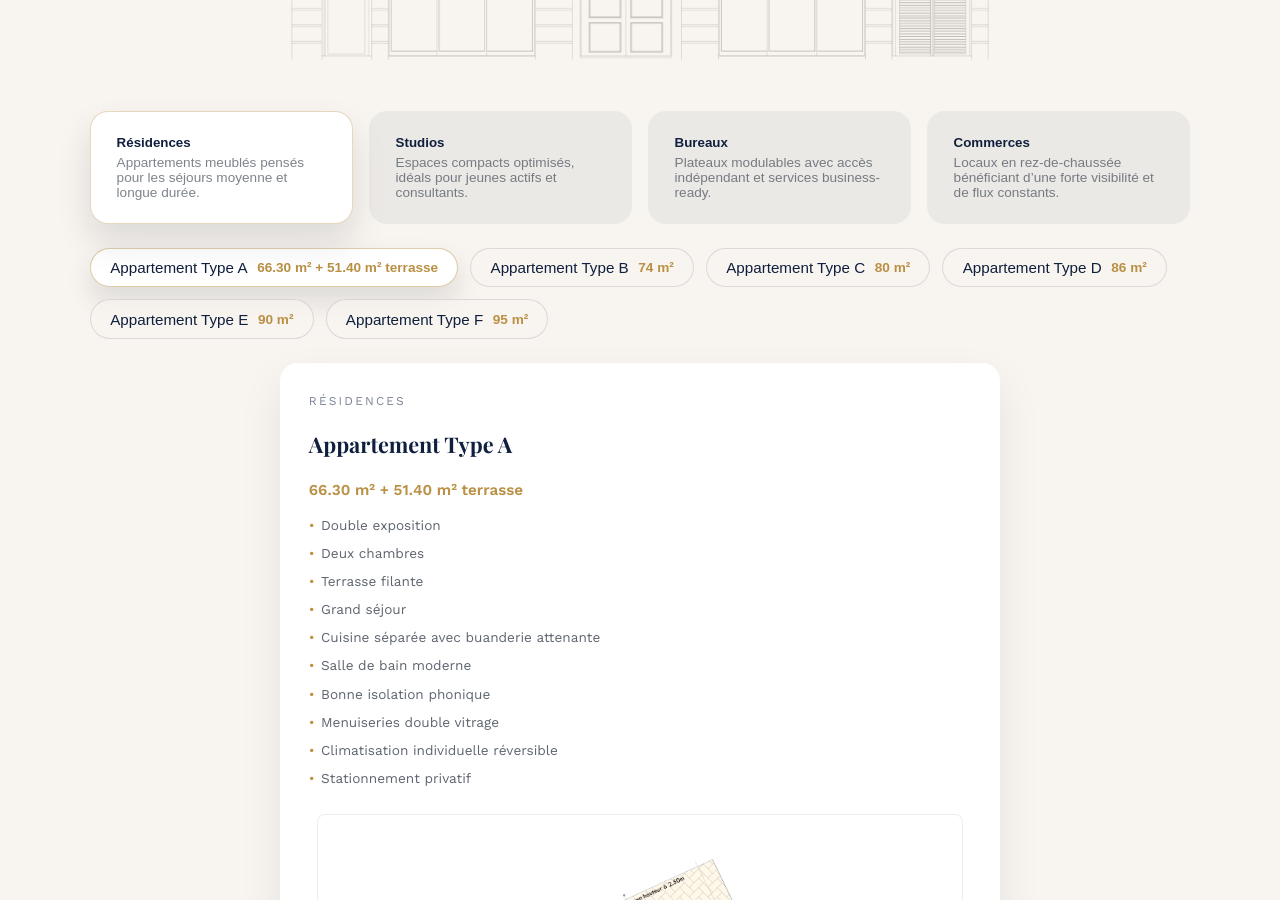
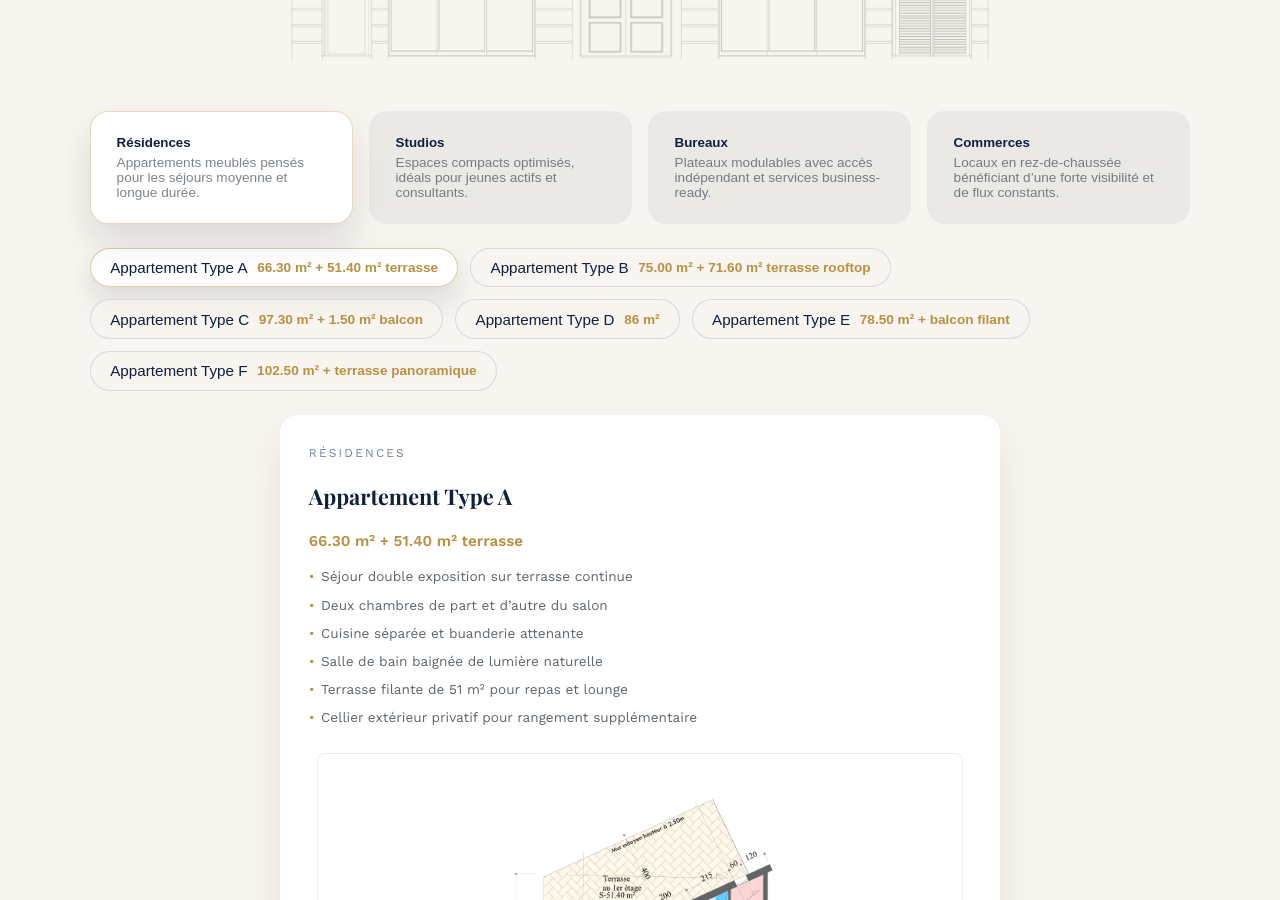
Before and after one commit to jipijipi/HKS, a Jekyll site: the page built from index.html, in a window 1280 px wide and 900 px high, scrolled down 2684 px. Built offline with Jekyll 4.4.1, drawn with Linux system fonts in a browser that asks for light colours; some of the changed lines change nothing that is shown.

Commit message:
Enhance property descriptions and details in units.yml for improved clarity and appeal

```diff
--- a/_data/units.yml
+++ b/_data/units.yml
@@ -16,38 +16,40 @@ units:
     category: residences
     surface: "66.30 m² + 51.40 m² terrasse"
     highlights:
-      - Double exposition
-      - Deux chambres
-      - Terrasse filante
-      - Grand séjour
-      - Cuisine séparée avec buanderie attenante
-      - Salle de bain moderne
-      - Bonne isolation phonique
-      - Menuiseries double vitrage
-      - Climatisation individuelle réversible
-      - Stationnement privatif
-    note: Plan HD sur demande — idéal pour couple actif.
-    plan_url: "/plans/APTA.pdf"
+      - Séjour double exposition sur terrasse continue
+      - Deux chambres de part et d’autre du salon
+      - Cuisine séparée et buanderie attenante
+      - Salle de bain baignée de lumière naturelle
+      - Terrasse filante de 51 m² pour repas et lounge
+      - Cellier extérieur privatif pour rangement supplémentaire
+    note: Plan détaillé sur demande — idéal pour un couple actif avec télétravail.
+    plan_url: "/plans/PDF/APTA.pdf"
     preview: "/plans/2x/APTA@2x.png"
   - name: Appartement Type B
     category: residences
-    surface: "74 m²"
+    surface: "75.00 m² + 71.60 m² terrasse rooftop"
     highlights:
-      - Séjour lumineux
-      - Cuisine semi-ouverte
-      - Buanderie séparée
-    note: Fiche d’ameublement en préparation.
-    plan_url: "/plans/APTB.pdf"
+      - Grand salon traversant ouvrant sur la terrasse
+      - Deux chambres doubles avec rangements intégrés
+      - Cuisine indépendante avec cellier/buanderie
+      - Salle d’eau et salle de bain séparées pour plus de confort
+      - Terrasse rooftop privative de 71 m² pour pergola ou jacuzzi
+      - Accès direct depuis le séjour et la chambre principale
+    note: Livraison possible avec sélection mobilier intérieur/extérieur.
+    plan_url: "/plans/PDF/APTB.pdf"
     preview: "/plans/2x/APTB@2x.png"
   - name: Appartement Type C
     category: residences
-    surface: "80 m²"
+    surface: "97.30 m² + 1.50 m² balcon"
     highlights:
-      - 2 chambres
-      - Dressing intégré
-      - Option twin suite
-    note: Possibilité d’aménagement sur-mesure.
-    plan_url: "/plans/APTC.pdf"
+      - Séjour plein sud prolongé par balcon filant
+      - Deux chambres généreuses avec dressings
+      - Suite parentale possible côté cour intérieure
+      - Cuisine séparée pouvant s’ouvrir sur la pièce à vivre
+      - Nombreux placards intégrés pour optimiser la circulation
+      - Balcon 1.5 m² idéal pour petit déjeuner extérieur
+    note: Adaptable en 2 ou 3 chambres selon cloisonnement.
+    plan_url: "/plans/PDF/APTC.pdf"
     preview: "/plans/2x/APTC@2x.png"
   - name: Appartement Type D
     category: residences
@@ -57,90 +59,122 @@ units:
       - Terrasses jumelles
       - Cellier privatif
     note: Idéal coliving exécutif.
-    plan_url: "/plans/APTD.pdf"
+    plan_url: "/plans/PDF/APTD.pdf"
     preview: "/plans/2x/APTD@2x.png"
   - name: Appartement Type E
     category: residences
-    surface: "90 m²"
+    surface: "78.50 m² + balcon filant"
     highlights:
-      - Master suite avec salle d’eau
-      - Cuisine fermée équipée
-      - Rangements sur-mesure
-    note: Livraison avec pack mobilier premium.
-    plan_url: "/plans/APTE.pdf"
+      - Séjour central ouvert sur balcon filant
+      - Suite principale avec salle d’eau attenante
+      - Cuisine fermée équipée et espace repas
+      - Chambre secondaire convertible en bureau
+      - Nombreux rangements intégrés sur mesure
+      - Second accès buanderie pour entretien discret
+    note: Livraison possible avec pack mobilier premium.
+    plan_url: "/plans/PDF/APTE.pdf"
     preview: "/plans/2x/APTE@2x.png"
   - name: Appartement Type F
     category: residences
-    surface: "95 m²"
+    surface: "102.50 m² + terrasse panoramique"
     highlights:
-      - Triple orientation
-      - Espace bureau intégré
-      - Terrasse arborée
-    note: Conversion éventuelle en duplex (sur demande).
-    plan_url: "/plans/APTF.pdf"
+      - Séjour cathédrale ouvrant sur terrasse panoramique
+      - Triple orientation et ventilation naturelle
+      - Suite parentale avec dressing et salle d’eau
+      - Cuisine familiale + îlot repas et buanderie attenante
+      - Coin bureau fermé idéal télétravail
+      - Terrasse arborée prête pour jardinières ou pergola
+    note: Conversion possible en duplex exécutif sur demande.
+    plan_url: "/plans/PDF/APTF.pdf"
     preview: "/plans/2x/APTF@2x.png"
   - name: Studio Urbain S1
     category: studios
-    surface: "32 m²"
+    surface: "54.00 m² + terrasse"
     highlights:
-      - Kitchenette équipée
-      - Meuble lit escamotable
-      - Vue boulevard
+      - Grand salon modulable avec coin nuit cloisonnable
+      - Cuisine linéaire équipée et bar repas
+      - Salle d’eau avec espace buanderie dédié
+      - Rangements intégrés sur toute la longueur du mur
+      - Terrasse privative idéale pour outdoor lounge
+      - Pré-équipement climatisation réversible
     note: Pack location courte durée disponible.
-    plan_url: "/plans/STUA.pdf"
+    plan_url: "/plans/PDF/STUA.pdf"
     preview: "/plans/2x/STUA@2x.png"
   - name: Studio Signature S2
     category: studios
-    surface: "36 m²"
+    surface: "70.20 m² + terrasse"
     highlights:
-      - Coin salon séparé
-      - Dressing modulaire
-      - Terrasse privative
+      - Salon et chambre séparés par cloison coulissante
+      - Dressing modulaire pleine hauteur
+      - Cuisine semi-ouverte avec comptoir repas
+      - Salle d’eau avec espace laundry intégré
+      - Terrasse privative végétalisable pour détente
+      - Pré-câblage domotique pour pilotage à distance
     note: Compatible offre corporate housing.
-    plan_url: "/plans/STUB.pdf"
+    plan_url: "/plans/PDF/STUB.pdf"
     preview: "/plans/2x/STUB@2x.png"
   - name: Plateau bureau 01
     category: offices
-    surface: "95 m²"
+    surface: "66.80 m² modulables"
     highlights:
-      - Entrée indépendante
-      - Baies vitrées
-      - Pré-câblage IT
+      - Hall d'entrée double hauteur (HSP 5.25 m)
+      - Deux cellules vitrées de 40 et 36 m²
+      - Mezzanine légère pour salle de réunion 21 m²
+      - Réserves de 20 à 24 m² en second jour
+      - Accès pompier / sortie de secours dédiée
+      - Sanitaires et local technique mutualisés
     note: Possibilité de réunir avec plateau 02.
-    plan_url: "/plans/plan-autorise.pdf"
+    plan_url: "/plans/PDF/BUR01.pdf"
+    preview: "/plans/2x/BUR01@2x.png"
   - name: Plateau bureau 02
     category: offices
-    surface: "120 m²"
+    surface: "61.80 m² + espaces support"
     highlights:
-      - Open space divisible
-      - Salle réunion dédiée
-      - Accès parking
+      - Plateau open-space 61.80 m² divisible
+      - Réserve 35 m² et back-office 24 m² communicants
+      - Local technique / archives 17.5 m²
+      - Sanitaires déjà pré-positionnés
+      - Distribution verticale à proximité immédiate
+      - Pré-câblage courant fort / faible dans les gaines
     note: Option showroom combiné.
-    plan_url: "/plans/plan-autorise.pdf"
+    plan_url: "/plans/PDF/BUR02.pdf"
+    preview: "/plans/2x/BUR02@2x.png"
   - name: Plateau bureau 03
     category: offices
-    surface: "135 m²"
+    surface: "123.40 m² double hauteur"
     highlights:
-      - Grande terrasse
-      - Triple orientation
-      - Archives dédiées
-    note: Ideal pour cabinet premium.
-    plan_url: "/plans/plan-autorise.pdf"
+      - Grand plateau divisible en deux ailes 40/43 m²
+      - Mezzanine 21.5 m² pour direction ou lounge
+      - Réserve fermée 35 m² avec fenêtre
+      - Sanitaires séparés hommes/femmes en place
+      - Accès livraison et évacuation pompier sécurisée
+      - Volume double hauteur propice à vitrine interne
+    note: Idéal pour cabinet premium.
+    plan_url: "/plans/PDF/BUR03.pdf"
+    preview: "/plans/2x/BUR03@2x.png"
   - name: Retail Corner R1
     category: retail
     surface: "78 m²"
     highlights:
-      - Angle vitré
-      - Hauteur sous plafond 4m
-      - Réserve arrière
+      - Volume d'angle entièrement vitré sur deux axes
+      - Hauteur sous plafond 5.25 m pour signalétique XXL
+      - Réserve arrière 24 m² avec accès livraison
+      - Local technique indépendant pour extraction
+      - Sanitaires privatifs déjà positionnés
+      - Liaison possible avec plateau bureau 01
     note: Compatible restauration légère.
-    plan_url: "/plans/plan-autorise.pdf"
+    plan_url: "/plans/PDF/COM01.pdf"
+    preview: "/plans/2x/COM01@2x.png"
   - name: Retail Flagship R2
     category: retail
     surface: "110 m²"
     highlights:
-      - Façade double
-      - Accès livraison
-      - Possibilité mezzanine
+      - Façade double développée pour flagship ou galerie
+      - Accès livraison direct + sortie de secours pompier
+      - Mezzanine légère 21.5 m² intégrable en show-room
+      - Réserves 35 m² et 17 m² pour stockage et back-office
+      - Sanitaires séparés et espace personnel en place
+      - Connexion intérieure avec bureaux premium
     note: Liaison directe avec plateau bureau.
-    plan_url: "/plans/plan-autorise.pdf"
+    plan_url: "/plans/PDF/COM02.pdf"
+    preview: "/plans/2x/COM02@2x.png"
```
